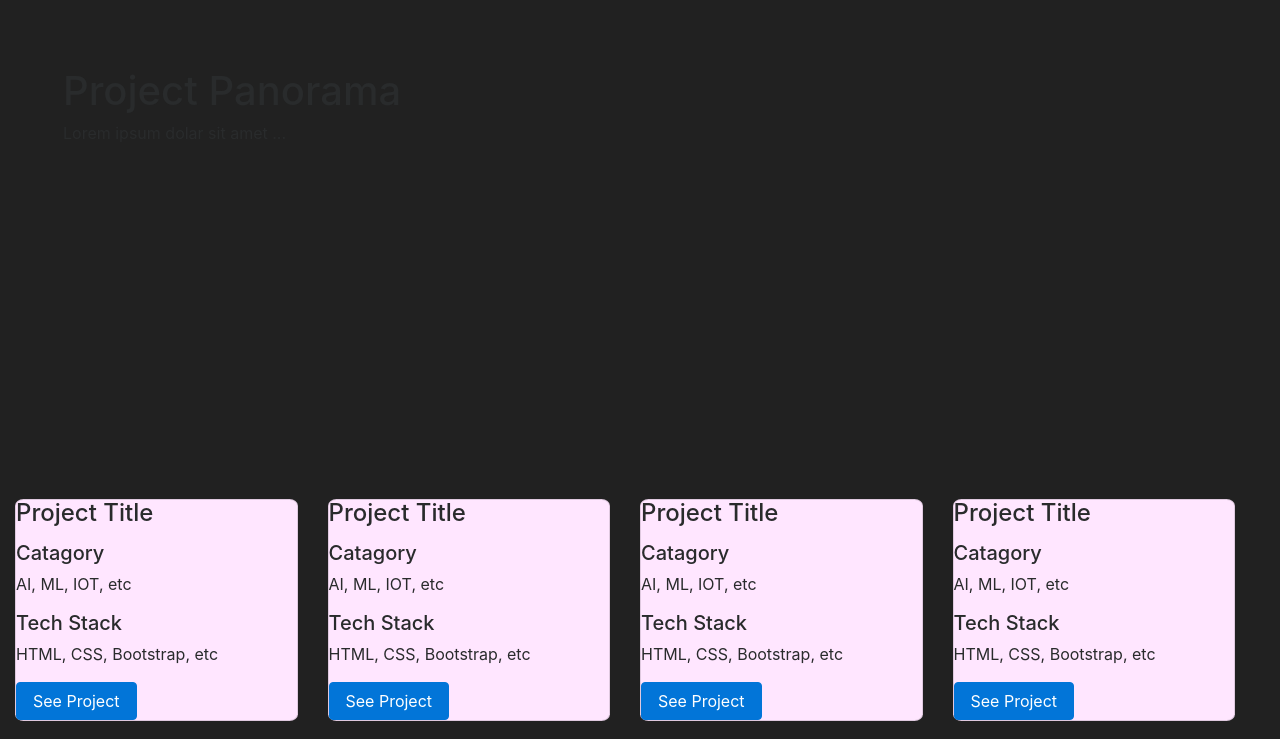
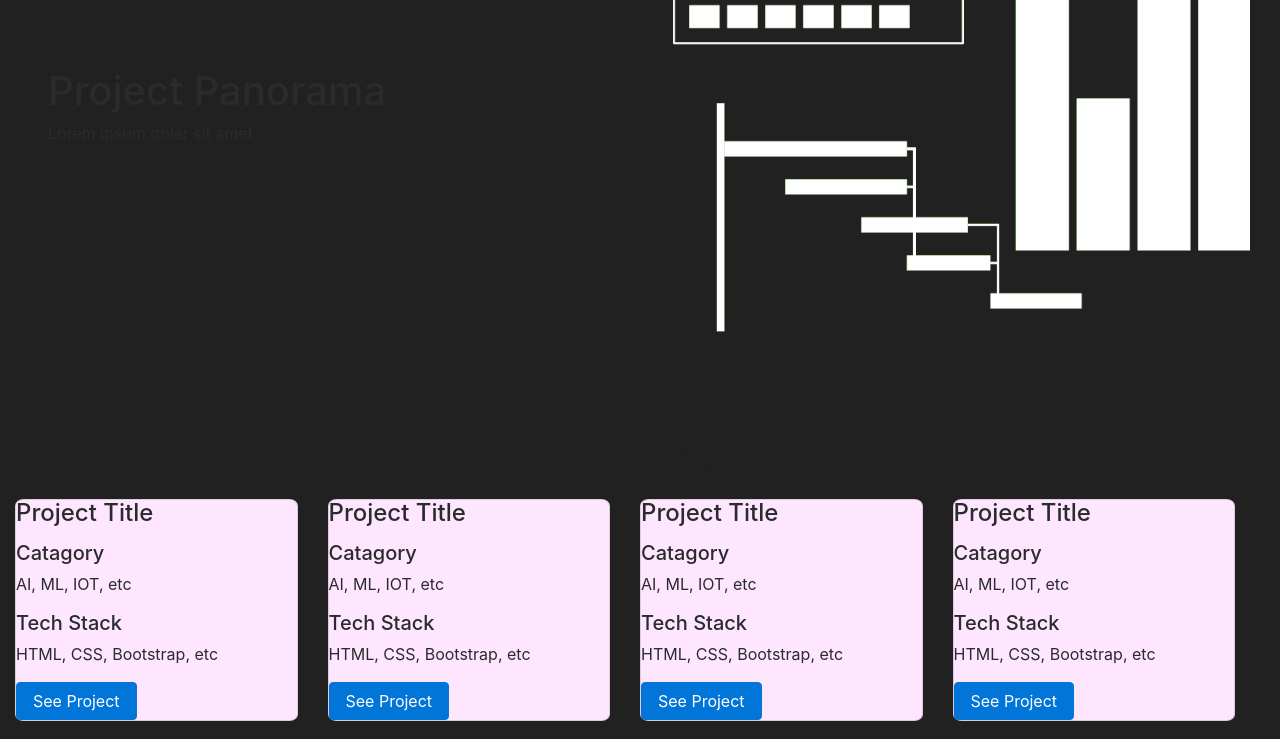
Before and after one commit to GuptaAman08/Project-Panorama, a Flask app: page / in a window 1280 px wide. Shown: the part 355-1094 px from the top of the page. Run offline with Flask 2, Linux system fonts and the light colour scheme; some libraries are stand-ins or nearby versions.

Commit message:
add image to homepage and change navbar

```diff
--- a/templates/home.html
+++ b/templates/home.html
@@ -15,19 +15,24 @@
             box-shadow: 0em 0em 2em rgba(33, 33, 33, 0.40);
             cursor: pointer;
         }
+        .image{
+            background-image: url("../static/img/bg.png");
+            background-repeat: no-repeat;
+            background-size: cover;
+        }
     </style>
 {% endblock %}
 
 {% block content %}
     <div class="row h-100 w-100">
-        <div class="large col-md-6 text-light ml-5 pt-3 my-auto">
+        <div class="large col-md-6 text-light pl-5 pt-3 my-auto">
             <h1 class="">
                 Project Panorama
             </h1>
             Lorem ipsum dolar sit amet ...
         </div>
-        <div class="image">
-            <img src="jobhihai" alt="jobhihai">
+        <div class="image col-md-6 h-100">
+
         </div>
     </div>
     <div class="row h-100 w-100">
--- a/templates/includes/nav_bar.html
+++ b/templates/includes/nav_bar.html
@@ -16,11 +16,17 @@
                 <a class="nav-link" href="/profile">UserProfile</a>
             </li>
         </ul>
-    <form class="form-inline my-2 my-lg-0 mr-auto ml-auto">
+        <form class="form-inline my-lg-0 mx-auto">
             <input class="form-control mr-sm-2" type="text" placeholder="Search">
             <button class="btn btn-warning my-2 my-sm-0" type="button">Search</button>
         </form>
-    <button class="nav-link btn btn-warning" type="button">LogIn</button>
-    <button class="nav-link btn btn-warning" type="button">SignUp</button>
+        <ul class="navbar-nav">
+            <li class="nav-item">
+                <a class="nav-link">Log in</a>
+            </li>
+            <li class="nav-item">
+                <a class="nav-link">Log out</a>
+            </li>
+        </ul>
     </div>
 </nav>
```
Also changed, not shown: static/img/bg.png (added). Lines whose indentation alone changed are shown as unchanged.
